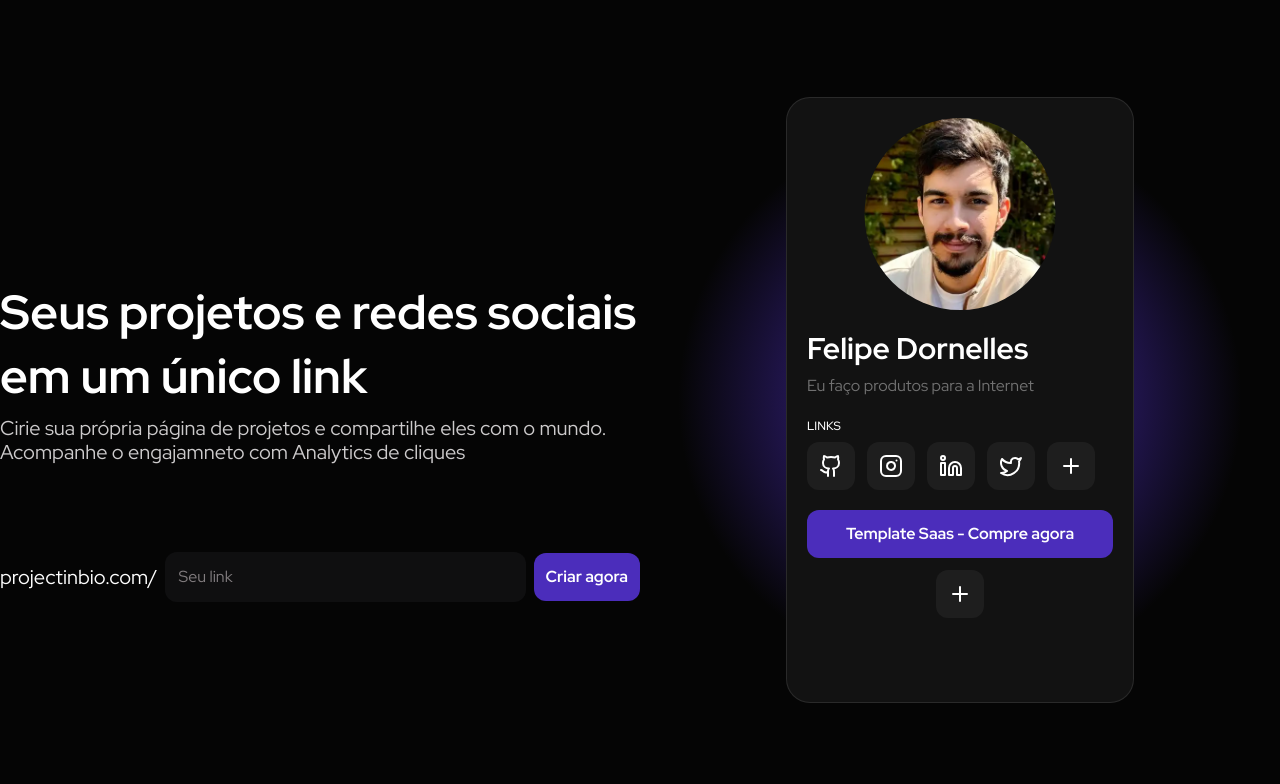
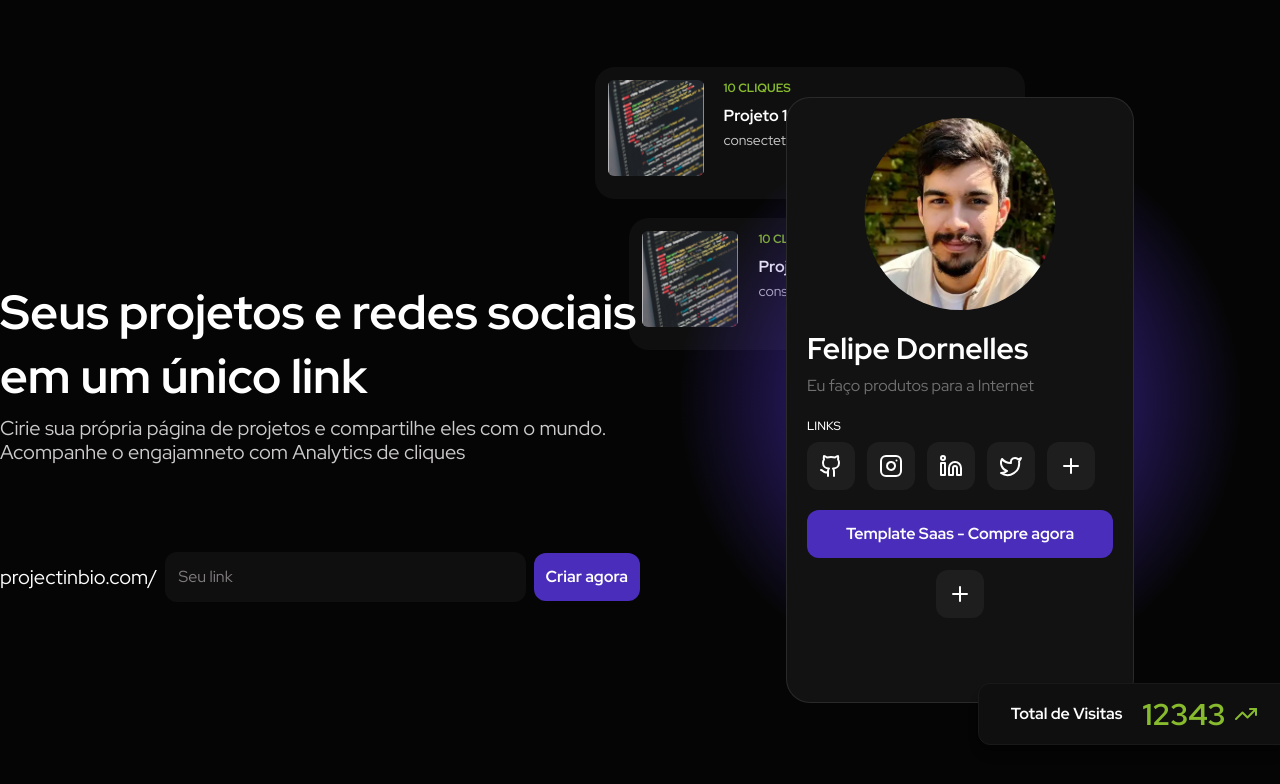
Before and after one commit to lipe9119/project-in-bio, a Next.js app: page / in a window 1280 px wide. Shown: the top 784 px of the page. Built offline with nearby package versions, Linux system fonts and the light colour scheme.

Commit message:
feat: header component

```diff
--- /dev/null
+++ b/app/components/landing-page/header.tsx
@@ -0,0 +1,16 @@
+import Button from "../ui/button";
+
+export default function Header() {
+  return (
+    <div className="absolute top-0 left-0 right-0 max-w-7xl mx-auto flex items-center justify-between py-10">
+      <div className="flex items-center gap-4">
+        <img src="/logo.svg" alt="Project In Bio Logo" />
+        <h3 className="text-white text-2xl font-bold">ProjectInBio</h3>
+      </div>
+      <div className="flex items-center gap-4">
+        <Button>Minha Página</Button>
+        <Button>Sair</Button>
+      </div>
+    </div>
+  );
+}
--- a/app/components/landing-page/hero.tsx
+++ b/app/components/landing-page/hero.tsx
@@ -1,3 +1,5 @@
+import ProjectCard from "../commons/project-card";
+import TotalVisits from "../commons/total-visits";
 import UserCard from "../commons/user-card";
 import Button from "../ui/button";
 import TextInput from "../ui/text-input";
@@ -25,9 +27,15 @@ export default function Hero() {
       <div className="w-full flex items-center justify-center bg-[radial-gradient(circle_at_50%_50%,#4B2DBB,transparent_55%)]">
         <div className="relative">
           <UserCard />
-          <div className="absolute -bottom-[7%] -right-[45%]">{/* <TotalVisits /> */}</div>
-          <div className="absolute top-[20%] -left-[45%] -z-10">{/* <Projectcard /> */}</div>
-          <div className="absolute top-[5%] -left-[55%] -z-10">{/* <Projectcard /> */}</div>
+          <div className="absolute -bottom-[7%] -right-[45%]">
+            <TotalVisits />
+          </div>
+          <div className="absolute top-[20%] -left-[45%] -z-10">
+            <ProjectCard />
+          </div>
+          <div className="absolute -top-[5%] -left-[55%] -z-10">
+            <ProjectCard />
+          </div>
         </div>
       </div>
     </div>
```
